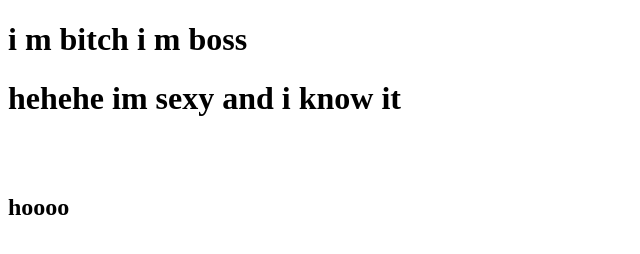
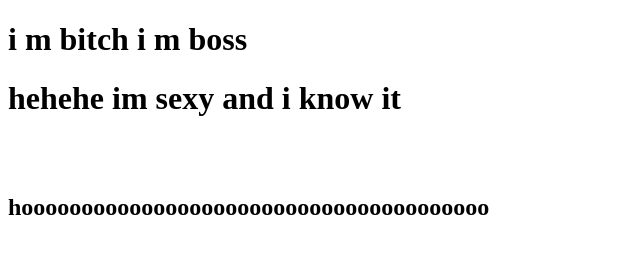
Before and after one commit to besmalahouel23/coursera-test, a plain HTML site: page site/index.html in a window 1280 px wide. Shown: the whole page, without its empty margins (0-640 px from the left). Drawn offline with Linux system fonts and the light colour scheme.

Commit message:
small addition ohaaa

```diff
--- a/site/index.html
+++ b/site/index.html
@@ -9,6 +9,6 @@
 	<h1>hehehe im sexy and i know it </h1>
 	<br>
 	<br>
-	<h2>hoooo<h2>
+	<h2>hooooooooooooooooooooooooooooooooooooooo<h2>
 </body>
 </html>
```
